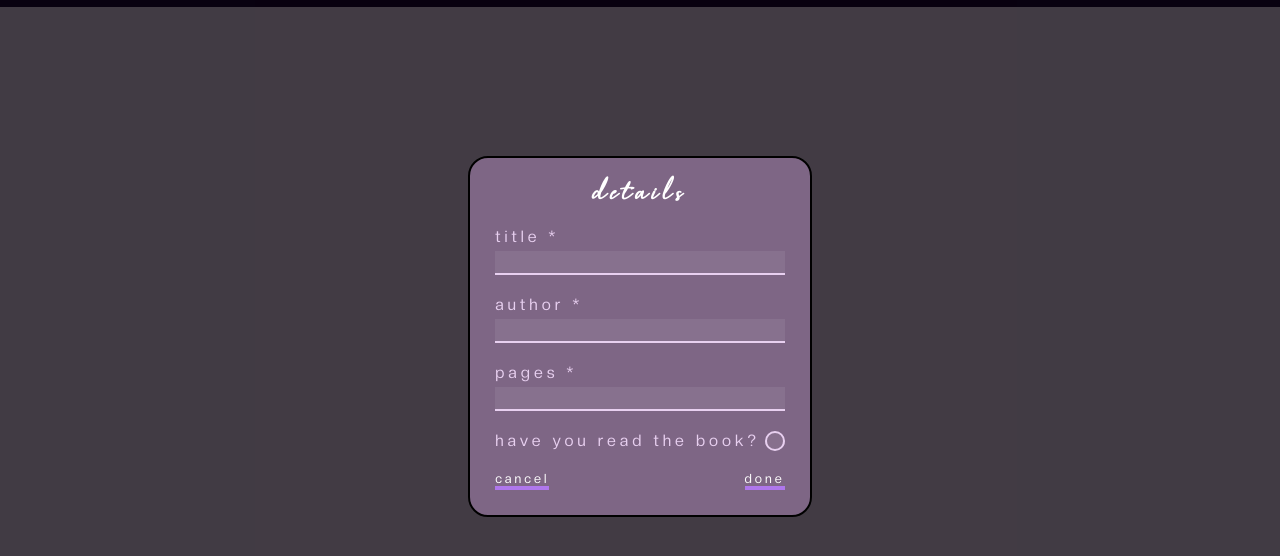
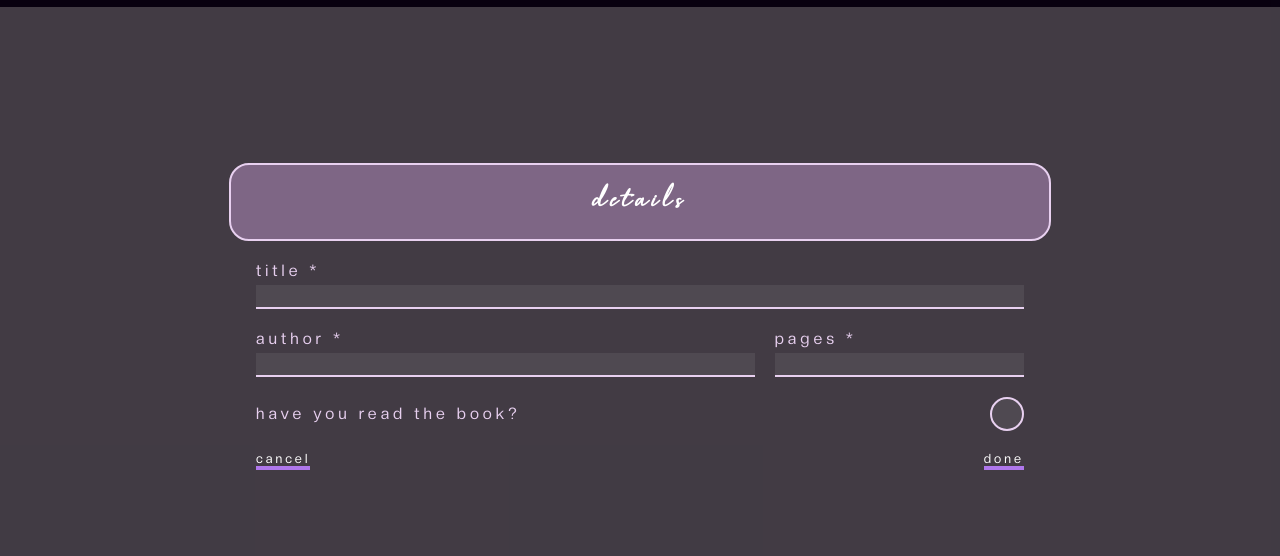
Before and after one commit to oler4to/Project-Library, a plain HTML site: page index.html in a window 1280 px wide. Both pictures are taken after a click on the button "+ NEW". Shown: the part 64-620 px from the top of the page. Drawn offline with Linux system fonts and the light colour scheme.

Commit message:
Update stylesheet.

```diff
--- a/style.css
+++ b/style.css
@@ -75,7 +75,8 @@ h1, h2{
   position: relative;
 
   background-color: var(--c1);
-  padding: 25px;
+  padding: 35px;
+  padding-bottom: 40px;
 
   display: flex;
   flex-direction: column;
@@ -139,7 +140,7 @@ h1, h2{
   border-radius: 15px;
 
   bottom: 1em;
-  right: 1em;
+  left: 1em;
 }
 
 #popup {
@@ -147,7 +148,7 @@ h1, h2{
   width: 100%;
   height: 100%;
 
-  display: inline-flex;
+  display: none;
   align-items: center;
   justify-content: center;
 
@@ -155,15 +156,14 @@ h1, h2{
 }
 
 #popup .form {
-
-
+  width: 60%;
   padding: 25px;
 
   display: flex;
   flex-direction: column;
   gap: 20px;
 
-  border: 2px solid black;
+  border: 2px solid var(--c4);
   border-radius: 20px;
   background-color: var(--c3);
 }
@@ -198,13 +198,14 @@ h1, h2{
 
 .form div.read {
   display: flex;
-  gap: 5px;
+  justify-content: space-between;
+  align-items: center;
 }
 
 .form div input[type = "radio"]{
   appearance: none;
 
-  padding: 8px;
+  padding: 15px;
 
   border: 2px solid var(--c4);
   border-radius: 100%;
@@ -247,4 +248,37 @@ h1, h2{
     gap: 30px;
   }
 
+ #popup .form {
+    display: grid;
+    grid-template-columns: 2fr 1fr;
+    grid-template-rows: repeat(7, auto);
+    width: 60%;
+
+    justify-items: center;
+
+    background-color: transparent;
+    border: none;
+  }
+
+  #popup .form h2, #popup .form .title, #popup .form .read, #popup .form #missingValue, #popup .form #buttons{
+    width: 100%;
+    grid-column: 1/3;
+  }
+
+  #popup .form .author, #popup .form .pages {
+    width: 100%;
+  }
+
+  #popup .form h2 {
+    width: 100%;
+
+    padding: 25px;
+
+    border: 2px solid var(--c4);
+    border-radius: 20px;
+    background-color: var(--c3);
+
+    text-align: center;
+  }
+
 }
```
